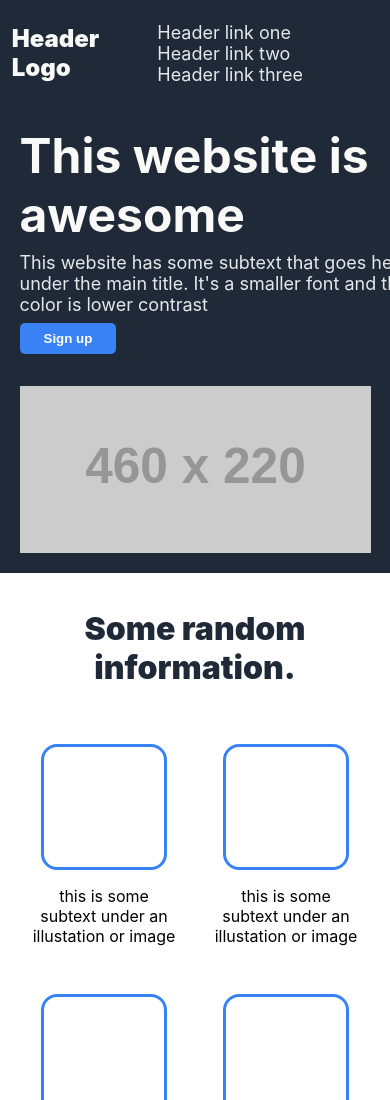
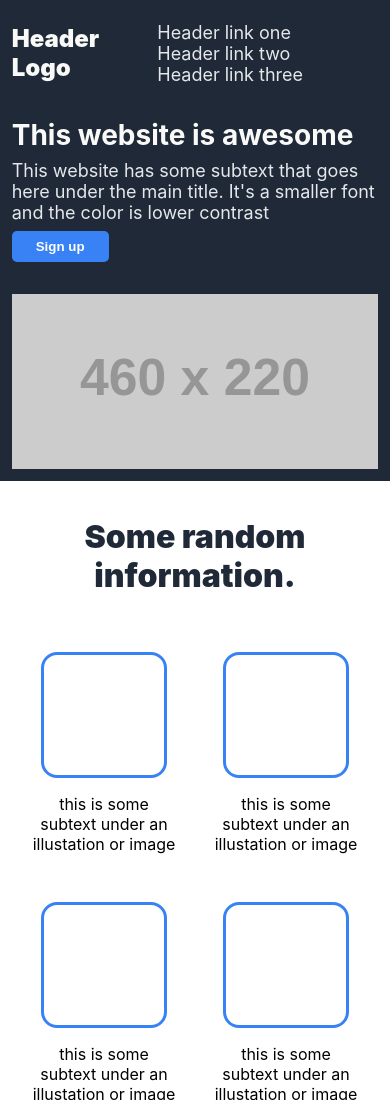
Before and after one commit to Ivana-R98/odin-landingpage, a plain HTML site: page index.html in a window 390 px wide. Shown: the top 1100 px of the page. Drawn offline with Linux system fonts and the light colour scheme; placeholder pictures from the web are drawn by us.

Commit message:
fixed hero

```diff
--- a/style.css
+++ b/style.css
@@ -1,4 +1,5 @@
 body {
+    box-sizing: border-box;
     display: flex;
     flex-direction: column;
     padding: 0;
@@ -149,7 +150,13 @@ footer {
     }
     #hero {
         flex-direction: column;
-        padding: 5vw;
+        padding: 3%;
+    }
+    #left h1 {
+        font-size: 28px;
+    }
+    #left {
+        width:auto;
     }
     h2 {
         font-size: 20px;
```
